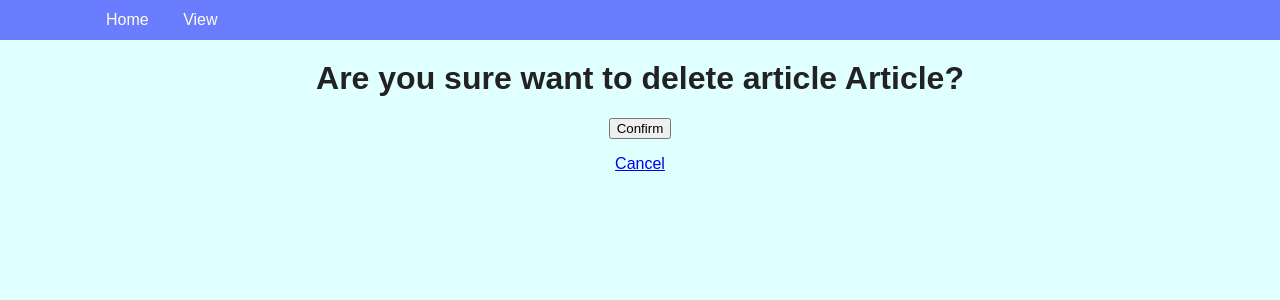
After one commit to yuburov/python_group_3_lab_work_56_yubur_aziz, a Django app: page /article/2/delete/ in a window 1280 px wide. The commit adds this page. Shown: the top 300 px of the page. Run offline with Django 3.2, Linux system fonts and the light colour scheme; data comes from the database, SQL or seed files in the repository.

Commit message:
Update and delete.

```diff
--- a/source/blog/urls.py
+++ b/source/blog/urls.py
@@ -15,11 +15,14 @@ Including another URLconf
 """
 from django.contrib import admin
 from django.urls import path
-from webapp.views import index_view, article_view, article_create_view
+from webapp.views import index_view, article_view, article_create_view,\
+    article_update_view, article_delete_view
 
 urlpatterns = [
     path('admin/', admin.site.urls),
     path('', index_view, name='index'),
     path('article/<int:pk>/', article_view, name='article_view'),
     path('article/add/', article_create_view, name='article_add'),
+    path('article/<int:pk>/edit/', article_update_view, name='article_update'),
+    path('article/<int:pk>/delete/', article_delete_view, name='article_delete')
 ]
--- a/source/webapp/static/css/style.css
+++ b/source/webapp/static/css/style.css
@@ -51,3 +51,11 @@ h1 {
     color: #ffc122;
     text-decoration: underline;
 }
+
+.pre {
+    white-space: pre-wrap;
+}
+
+.text-center {
+    text-align: center;
+}
--- /dev/null
+++ b/source/webapp/templates/delete.html
@@ -0,0 +1,16 @@
+{% extends 'base.html' %}
+
+{% block title %}Delete Article{% endblock %}
+
+{% block menu %}
+    <li><a href="{% url 'article_view' article.pk %}">View</a></li>
+{% endblock %}
+
+{% block content %}
+    <h1>Are you sure want to delete article {{ article }}?</h1>
+    <form method="POST" action="{% url 'article_delete' article.pk %}" class="text-center">
+        {% csrf_token %}
+        <p><input type="submit" value="Confirm"></p>
+        <p><a href="{% url 'article_view' article.pk %}">Cancel</a></p>
+    </form>
+{% endblock %}
--- a/source/webapp/templates/index.html
+++ b/source/webapp/templates/index.html
@@ -11,6 +11,8 @@
         <h2>{{ article.title }}</h2>
         <div>{{ article.text }}</div>
         <p><a href="{% url 'article_view' article.pk %}">More...</a></p>
+        <p><a href="{% url 'article_update' article.pk %}">Edit</a></p>
+        <p><a href="{% url "article_delete" article.pk %}">Delete</a></p>
         <hr/>
     {% endfor %}
 {% endblock %}
--- a/source/webapp/views.py
+++ b/source/webapp/views.py
@@ -26,3 +26,24 @@ def article_create_view(request, *args, **kwargs):
         text = request.POST.get('text')
         article = Article.objects.create(title=title, author=author, text=text)
         return redirect('article_view', pk=article.pk)
+
+
+def article_update_view(request, pk):
+    article = get_object_or_404(Article, pk=pk)
+    if request.method == 'GET':
+        return render(request, 'update.html', context={'article': article})
+    elif request.method == 'POST':
+        article.title = request.POST.get('title')
+        article.author = request.POST.get('author')
+        article.text = request.POST.get('text')
+        article.save()
+        return redirect('article_view', pk=article.pk)
+
+
+def article_delete_view(request, pk):
+    article = get_object_or_404(Article, pk=pk)
+    if request.method == 'GET':
+        return render(request, 'delete.html', context={'article': article})
+    elif request.method == 'POST':
+        article.delete()
+        return redirect('index')
```
Also changed, not shown: source/webapp/templates/article.html (+6 -1 lines), source/webapp/templates/update.html (added, +18 -0 lines).
